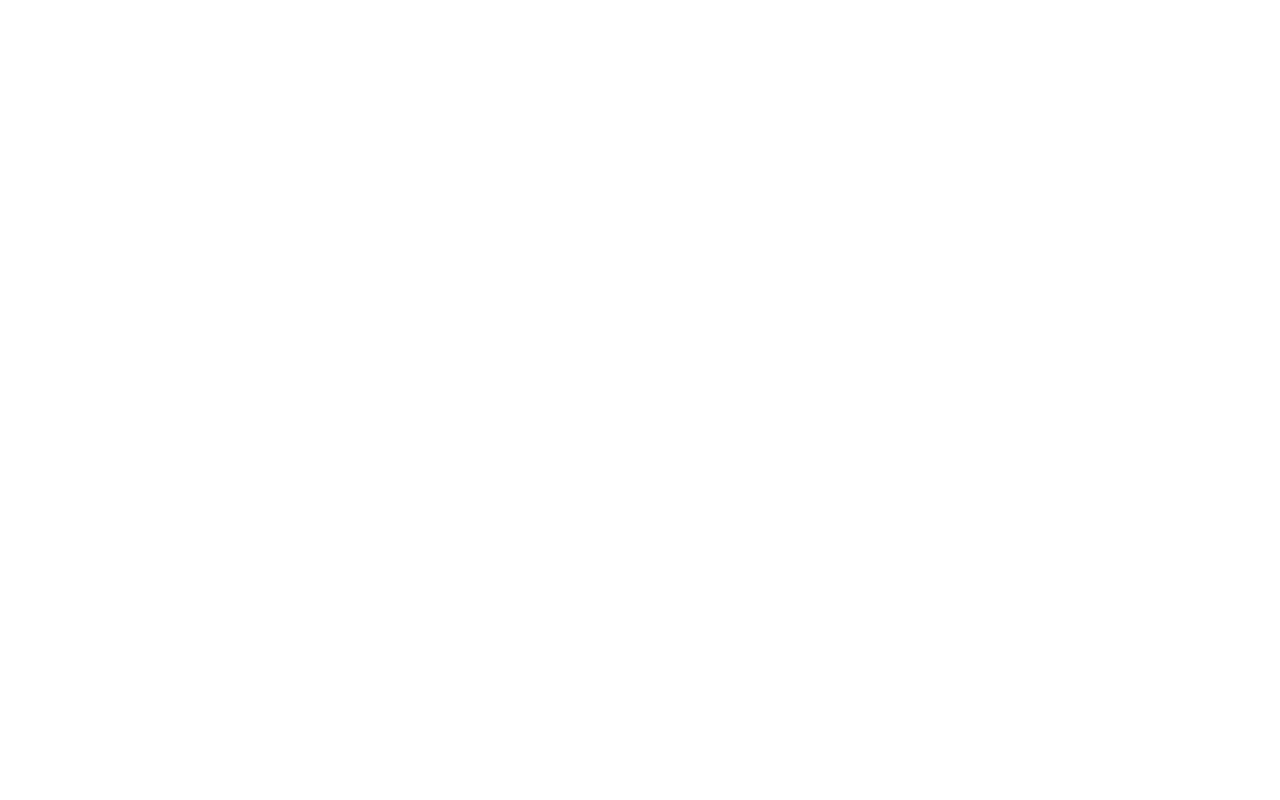
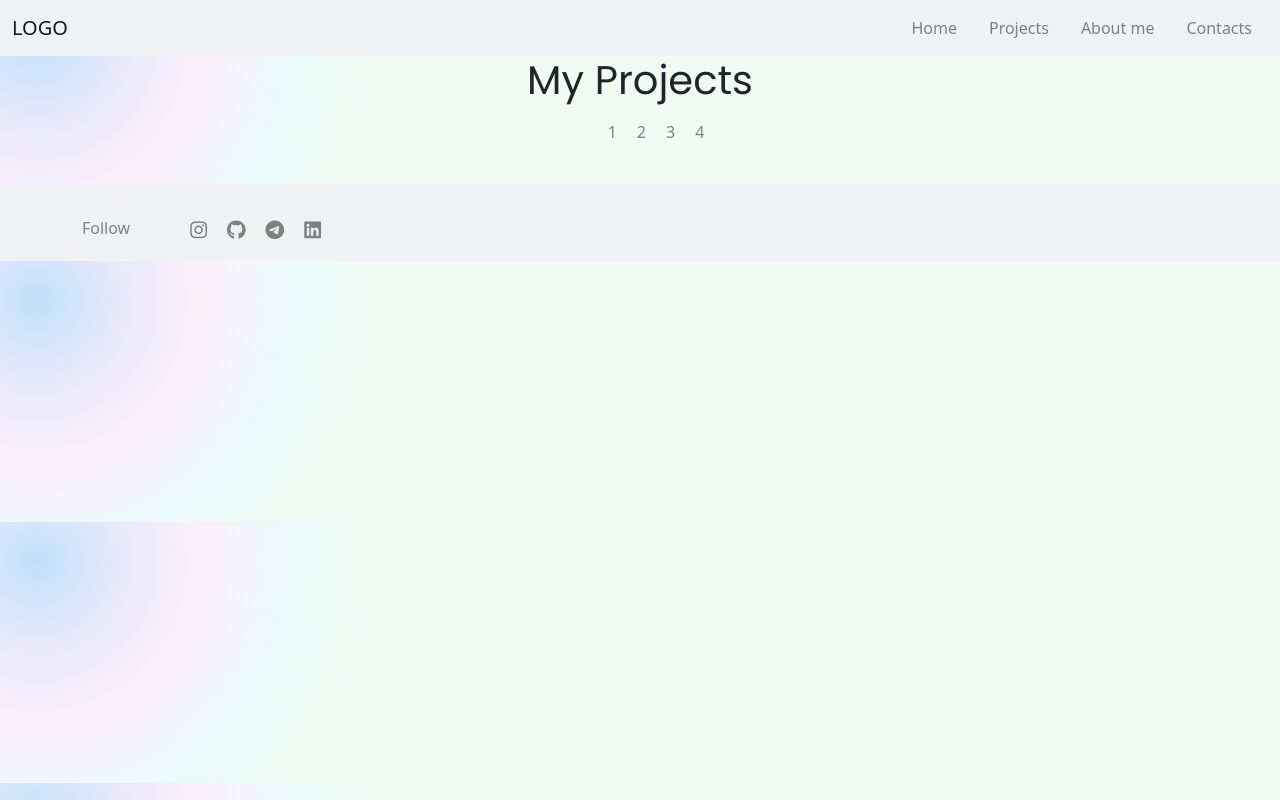
Before and after one commit to Elene-tech/project-portfolio, a plain HTML site: page projects.html in a window 1280 px wide. Drawn offline with nearby package versions, Linux system fonts and the light colour scheme.

Commit message:
added new files
new files projects.html and projects.css. Also added nav bar, footer, some css and background style

```diff
--- a/css/projects.css
+++ b/css/projects.css
@@ -0,0 +1,71 @@
+:root {
+  --primary-color: #6c63ff;
+  --secondary-color: #f5f2fe;
+  --box-shadow: 0 5px 10px rgba(0, 0, 0, 0.3);
+}
+body {
+  background: radial-gradient(
+    328px at 2.9% 15%,
+    rgb(191, 224, 251) 0%,
+    rgb(232, 233, 251) 25.8%,
+    rgb(252, 239, 250) 50.8%,
+    rgb(234, 251, 251) 77.6%,
+    rgb(240, 251, 244) 100.7%
+  );
+}
+a {
+  text-decoration: none;
+  color: gray;
+}
+ul,
+ol,
+li {
+  list-style: none;
+}
+
+h1,
+h3 {
+  font-family: "Poppins", sans-serif;
+  font-weight: 400;
+  text-align: center;
+}
+.bg-light {
+  background-color: rgb(239, 241, 245) !important;
+}
+.nav-link {
+  color: gray;
+}
+.pages {
+  display: flex;
+  justify-content: center;
+}
+.page1,
+.page2,
+.page3 {
+  margin-right: 20px;
+}
+.footer {
+  display: flex;
+  left: 0;
+  bottom: 0;
+  width: 100%;
+  height: auto;
+  background-color: rgb(239, 241, 245);
+  color: white;
+}
+.icons {
+  display: flex;
+  position: relative;
+}
+.icon1,
+.icon2,
+.icon3,
+.icon4 {
+  margin-right: 20px;
+  color: gray;
+  font-size: larger;
+}
+.follow {
+  color: gray;
+  margin-right: 60px;
+}
--- a/css/style.css
+++ b/css/style.css
@@ -3,6 +3,16 @@
   --primary-color: #6c63ff;
   --secondary-color: #f5f2fe;
   --box-shadow: 0 5px 10px rgba(0, 0, 0, 0.3);
+}
+body {
+  background: radial-gradient(
+    328px at 2.9% 15%,
+    rgb(191, 224, 251) 0%,
+    rgb(232, 233, 251) 25.8%,
+    rgb(252, 239, 250) 50.8%,
+    rgb(234, 251, 251) 77.6%,
+    rgb(240, 251, 244) 100.7%
+  );
 }
 a {
   text-decoration: none;
--- a/projects.html
+++ b/projects.html
@@ -0,0 +1,89 @@
+<!DOCTYPE html>
+<html lang="en">
+  <head>
+    <meta charset="UTF-8" />
+    <meta http-equiv="X-UA-Compatible" content="IE=edge" />
+    <meta name="viewport" content="width=device-width, initial-scale=1.0" />
+    <link
+      href="https://cdn.jsdelivr.net/npm/bootstrap@5.2.1/dist/css/bootstrap.min.css"
+      rel="stylesheet"
+      integrity="sha384-iYQeCzEYFbKjA/T2uDLTpkwGzCiq6soy8tYaI1GyVh/UjpbCx/TYkiZhlZB6+fzT"
+      crossorigin="anonymous"
+    />
+    <script
+      src="https://kit.fontawesome.com/4fc6f44730.js"
+      crossorigin="anonymous"
+    ></script>
+    <link rel="stylesheet" href="css/projects.css" />
+    <link rel="preconnect" href="https://fonts.googleapis.com" />
+    <link rel="preconnect" href="https://fonts.gstatic.com" crossorigin />
+    <link
+      href="https://fonts.googleapis.com/css2?family=Poppins:wght@400;500;700&display=swap"
+      rel="stylesheet"
+    />
+    <title>Document</title>
+  </head>
+  <body>
+     <div class="wrapper">
+      <header class="header">
+        <div class="header_container">
+         <nav class="navbar navbar-expand-lg bg-light">
+          <div class="container-fluid">
+           <a class="navbar-brand" href="#">LOGO</a>
+            <ul class="nav justify-content-end">
+            <li class="nav-item">
+              <a class="nav-link active" aria-current="page" href="#">Home</a>
+            </li>
+            <li class="nav-item">
+              <a class="nav-link" href="projects.html">Projects</a>
+            </li>
+            <li class="nav-item">
+              <a class="nav-link" href="#">About me</a>
+            </li>
+            <li class="nav-item">
+              <a class="nav-link">Contacts</a>
+            </li>
+          </ul>
+        </div>
+      </header>
+    </div>
+    <div class="wrapper">
+        <h1 class="my_projects"> My Projects</h1>
+    </div>
+    <div class="container">
+        <div class="row">
+          <div class="col-md-12 mt-2 mb-4">
+          <ul class ="pages">
+            <li>
+              <a href="#" class="page1">1</a>
+            </li>
+            <li>
+              <a href="#" class="page2">2</a>
+            </li>
+            <li>
+              <a href="#" class="page3">3</a>
+            </li>
+            <li>
+              <a href="#" class="page4">4</a>
+            </li>
+          </ul>
+          </div>
+        </div>
+      </div>
+     <footer class ="footer">
+        <div class="container">
+          <div class="row">
+            <div class="col-md-3 mt-2 mb-4"></div>
+            <ul class="icons">
+              <li class="follow">Follow</li>
+              <li class="icon1"><i class="fa-brands fa-instagram"></i></li>
+              <li class="icon2"><i class="fa-brands fa-github"></i></li>
+              <li class="icon3"><i class="fa-brands fa-telegram"></i></li>
+              <li class="icon4"><i class="fa-brands fa-linkedin"></i></li>
+            </ul>
+            </div>
+          </div>
+        </div>
+    </footer>
+  </body>
+</html>
```
Also changed, not shown: index.html (+1 -1 lines).
